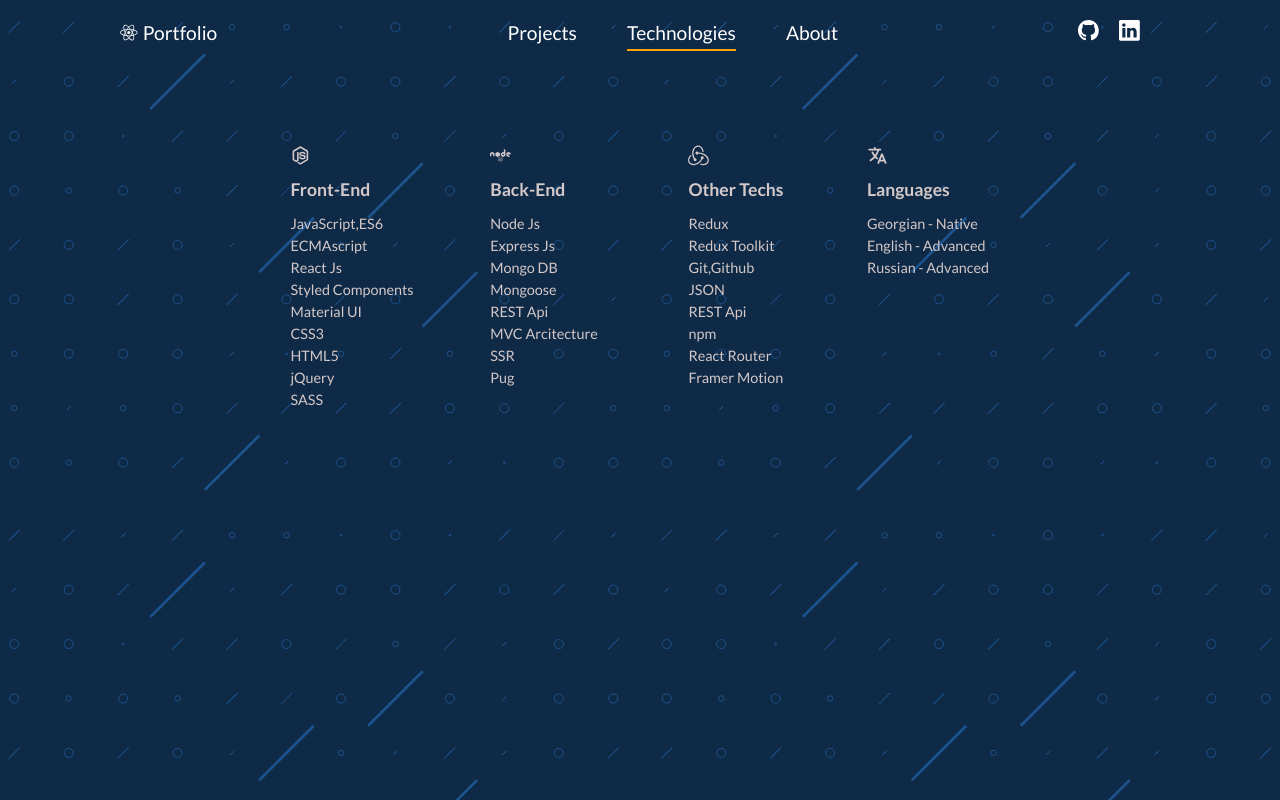
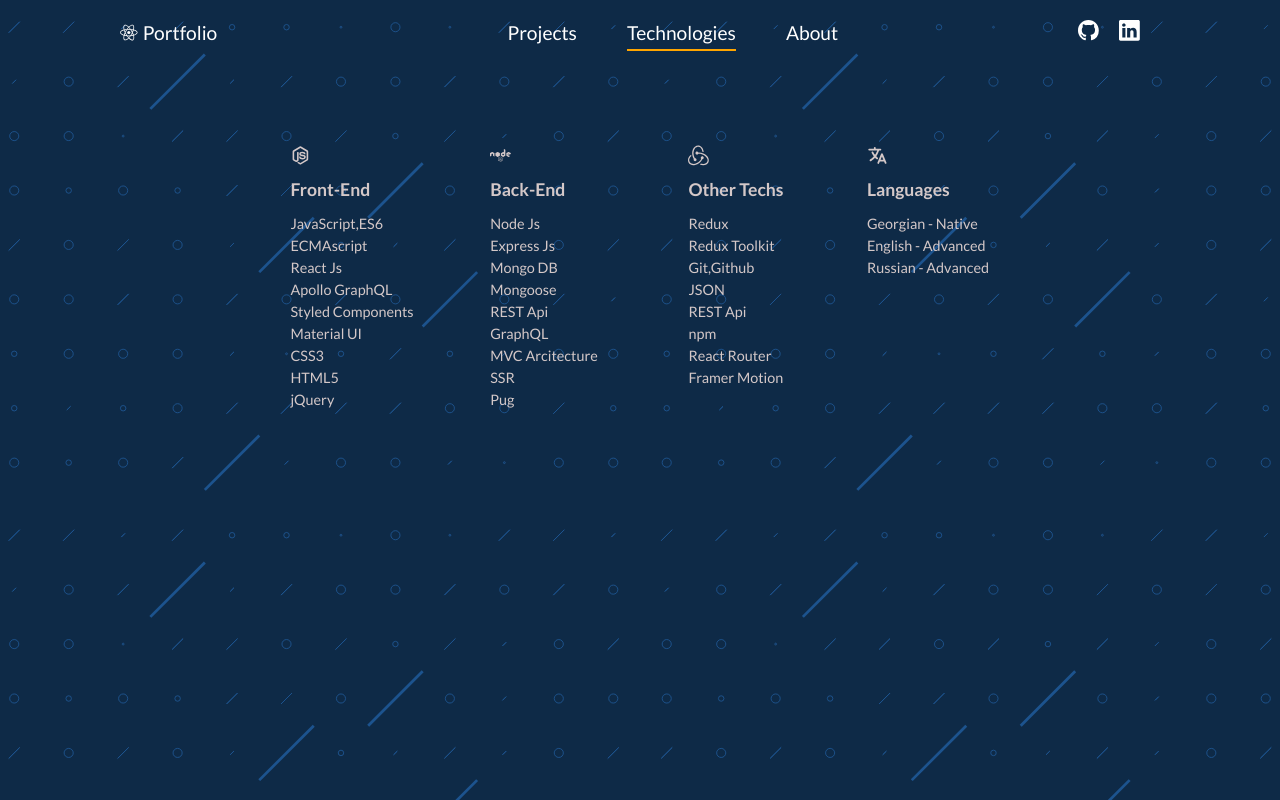
Before and after one commit to GigiDev7/Portfolio, a React (Create React App) app: page /technologies in a window 1280 px wide. Built offline with nearby package versions, Linux system fonts and the light colour scheme.

Commit message:
teck added

```diff
--- a/src/components/Tech.js
+++ b/src/components/Tech.js
@@ -21,12 +21,12 @@
             <li>JavaScript,ES6</li>
             <li>ECMAscript</li>
             <li>React Js</li>
+            <li>Apollo GraphQL</li>
             <li>Styled Components</li>
             <li>Material UI</li>
             <li>CSS3</li>
             <li>HTML5</li>
             <li>jQuery</li>
-            <li>SASS</li>
           </ul>
         </motion.div>
       </Wrapper>
@@ -44,6 +44,7 @@
             <li>Mongo DB</li>
             <li>Mongoose</li>
             <li>REST Api</li>
+            <li>GraphQL</li>
             <li>MVC Arcitecture</li>
             <li>SSR</li>
             <li>Pug</li>
```
